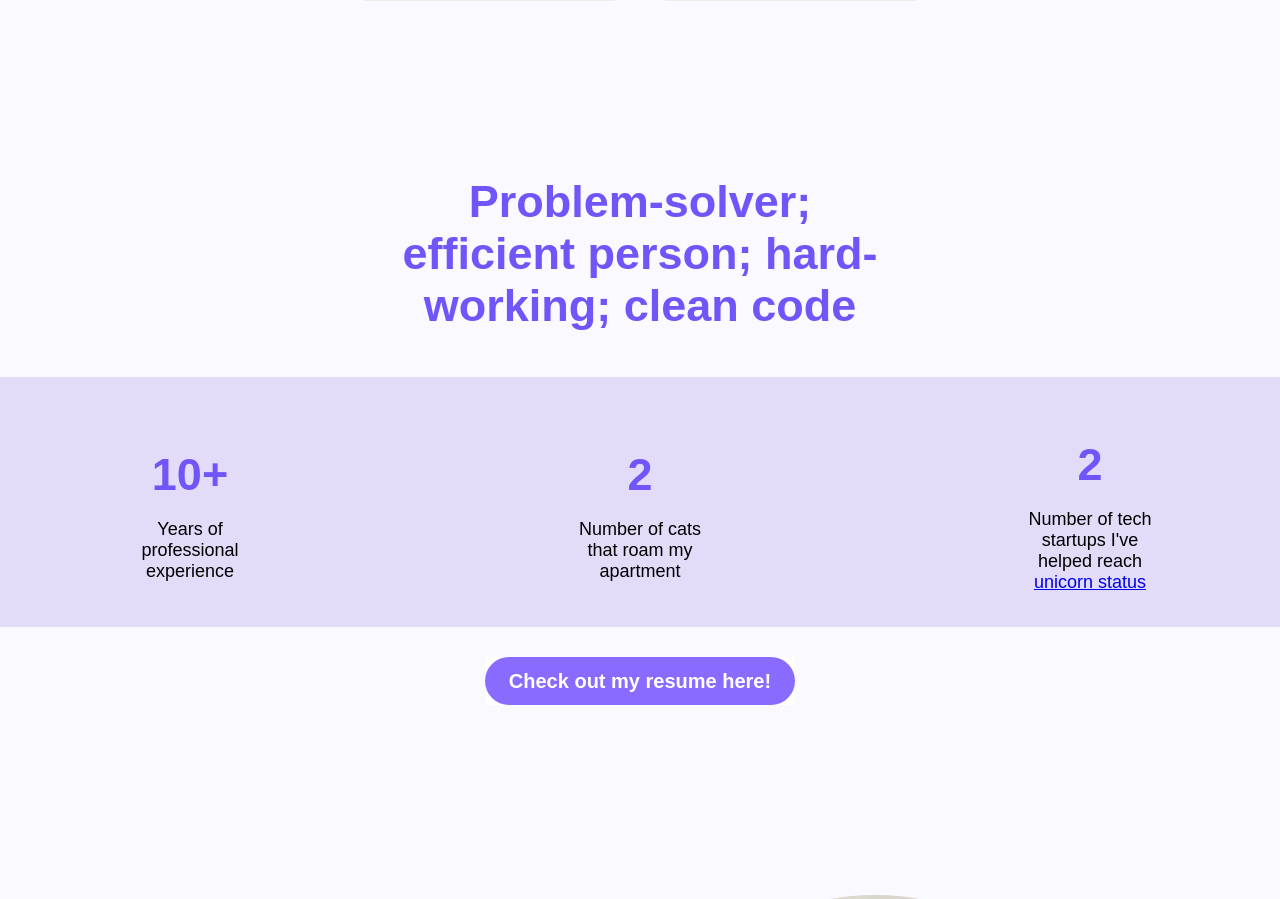
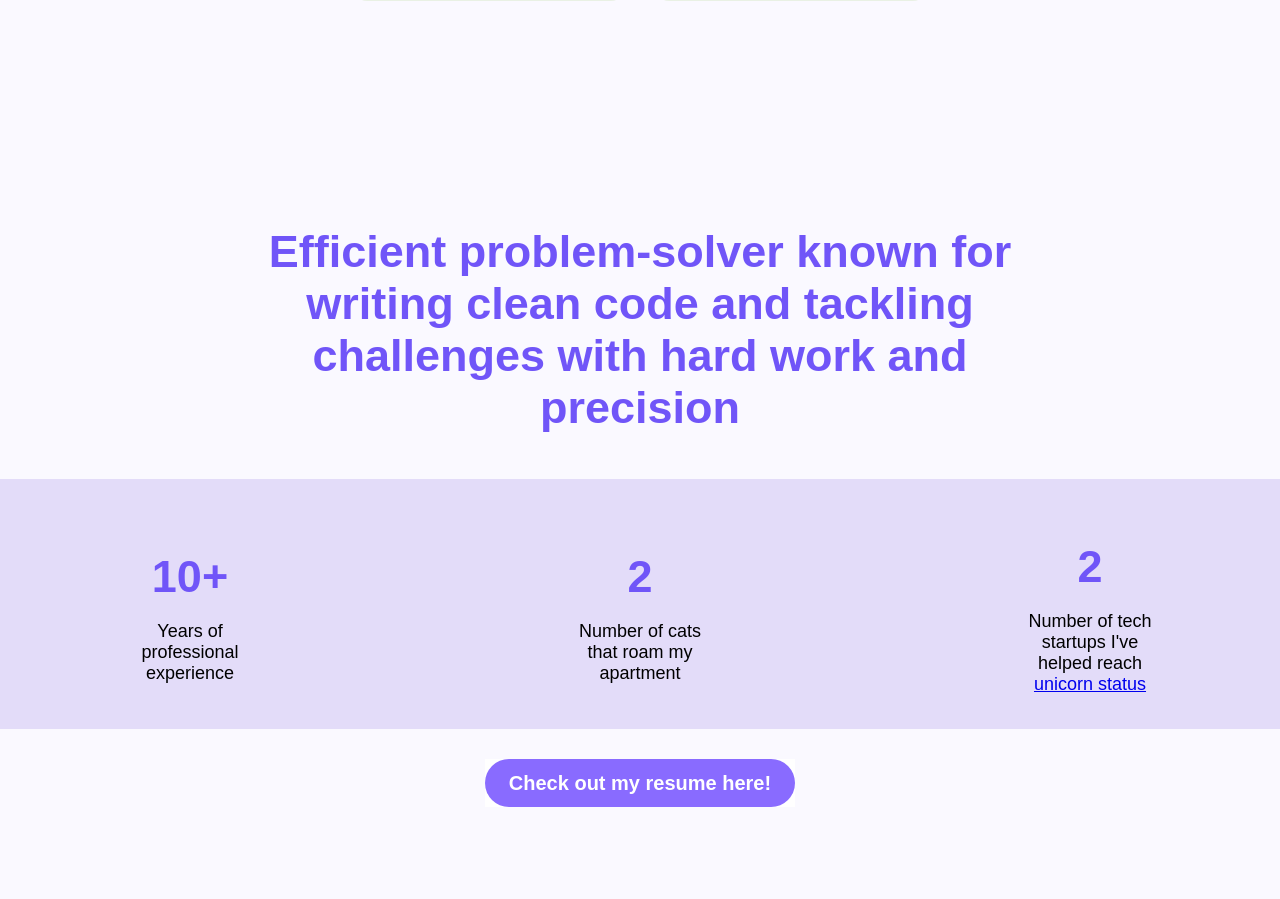
Before and after one commit to racosta323/rene-acosta-portfolio, a React (Create React App) app: page / in a window 1280 px wide. Shown: the part 3525-4424 px from the top of the page. Built offline with nearby package versions, Linux system fonts and the light colour scheme.

Commit message:
updates resume section copy

```diff
--- a/src/App.css
+++ b/src/App.css
@@ -386,11 +386,11 @@ button a {
 }
 
 #resume {
-  max-width: 50%;
+  max-width: 75%;
   align-items: center;
   justify-content: center;
   display: flex;
-  margin-top: 100px;
+  margin-top: 150px;
 }
 
 #bio{
--- a/src/Resume.js
+++ b/src/Resume.js
@@ -2,7 +2,7 @@ function Resume(){
     return(
         <section>
             <div id='resume'>
-                <h3>Problem-solver; efficient person; hard-working; clean code</h3>
+                <h3>Efficient problem-solver known for writing clean code and tackling challenges with hard work and precision</h3>
             </div>
             <div id="numbers">
                 <div className="number">
```
